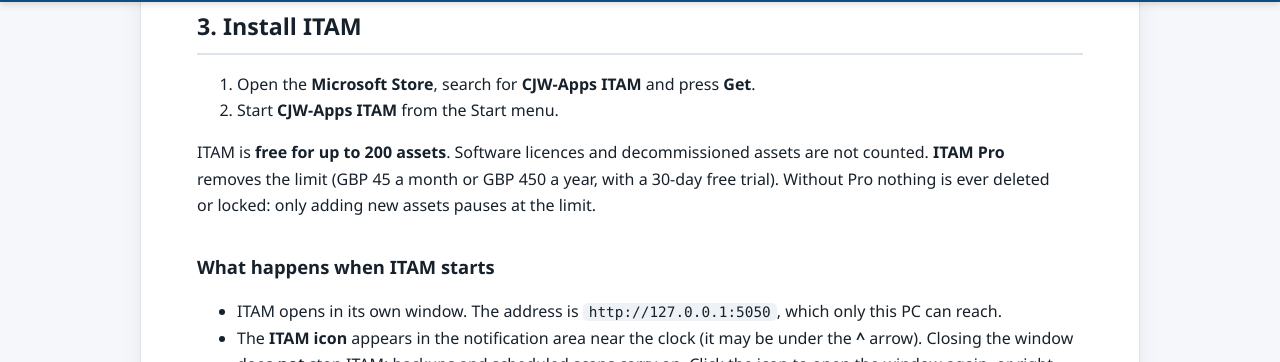
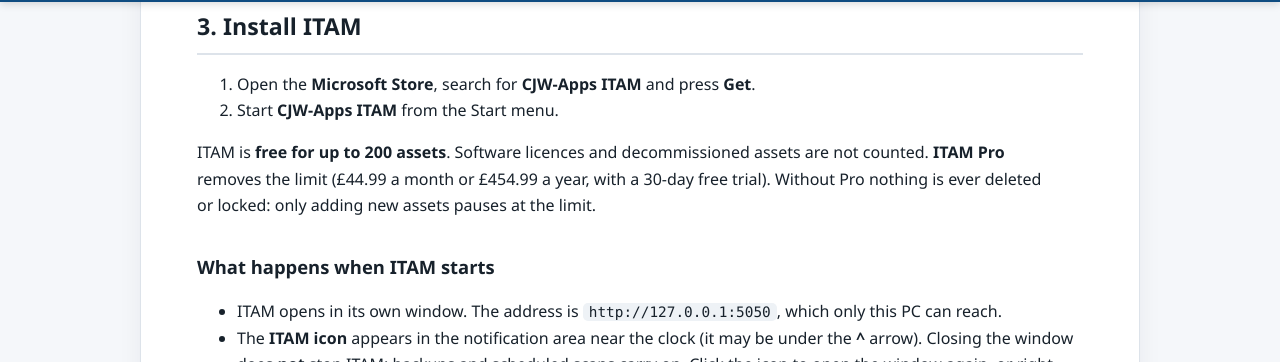
Before and after one commit to cjw-code71/cjw-apps, a Jekyll site: the page itam/guides/01-Getting-Started.html, which Jekyll copies as it is, in a window 1280 px wide and 900 px high, scrolled down 1758 px. Shown: the part 92-454 px from the top of the window. Built offline with Jekyll 4.4.1, drawn with Linux system fonts in a browser that asks for light colours.

Commit message:
ITAM Pro prices: £44.99 a month or £454.99 a year
Co-Authored-By: Claude Opus 5.5 <noreply@anthropic.com>

```diff
--- a/itam/guides/01-Getting-Started.html
+++ b/itam/guides/01-Getting-Started.html
@@ -162,7 +162,7 @@ server or an always-on desktop. They need nothing installed: they use their web
 <li>Start <strong>CJW-Apps ITAM</strong> from the Start menu.</li>
 </ol>
 <p>ITAM is <strong>free for up to 200 assets</strong>. Software licences and decommissioned assets are not counted.
-<strong>ITAM Pro</strong> removes the limit (GBP 45 a month or GBP 450 a year, with a 30-day free trial). Without Pro nothing
+<strong>ITAM Pro</strong> removes the limit (£44.99 a month or £454.99 a year, with a 30-day free trial). Without Pro nothing
 is ever deleted or locked: only adding new assets pauses at the limit.</p>
 <h3 id="what-happens-when-itam-starts">What happens when ITAM starts</h3>
 <ul>
--- a/itam/guides/02-Installation-and-Configuration.html
+++ b/itam/guides/02-Installation-and-Configuration.html
@@ -167,7 +167,7 @@ in, and others connect to it with their browser.</p>
 Start menu, find <strong>CJW-Apps ITAM</strong> under <strong>All apps</strong>, and drag it into that folder.</p>
 <h3 id="free-version-and-pro">Free version and Pro</h3>
 <p>ITAM is free for up to <strong>200 active assets</strong> (software licences and decommissioned assets do not
-count). <strong>ITAM Pro</strong> removes the limit: GBP 45 a month or GBP 450 a year, with a 30-day free trial, paid through the
+count). <strong>ITAM Pro</strong> removes the limit: £44.99 a month or £454.99 a year, with a 30-day free trial, paid through the
 Microsoft Store.</p>
 <ul>
 <li>A banner appears from 180 assets. Only the built-in <code>admin</code> account can <strong>Upgrade to Pro</strong>, <strong>Cancel Pro</strong> (in
```
Also changed, not shown: itam/index.md (+1 -1 lines).
